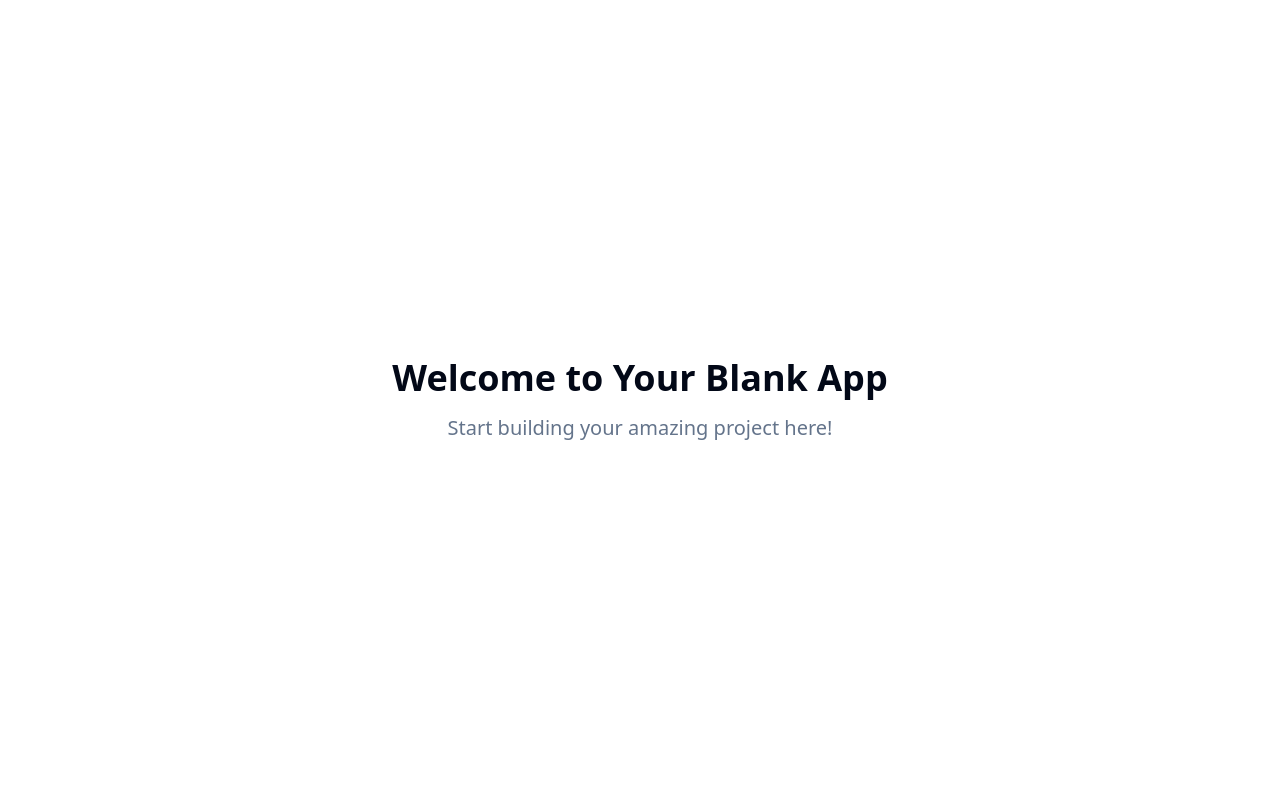
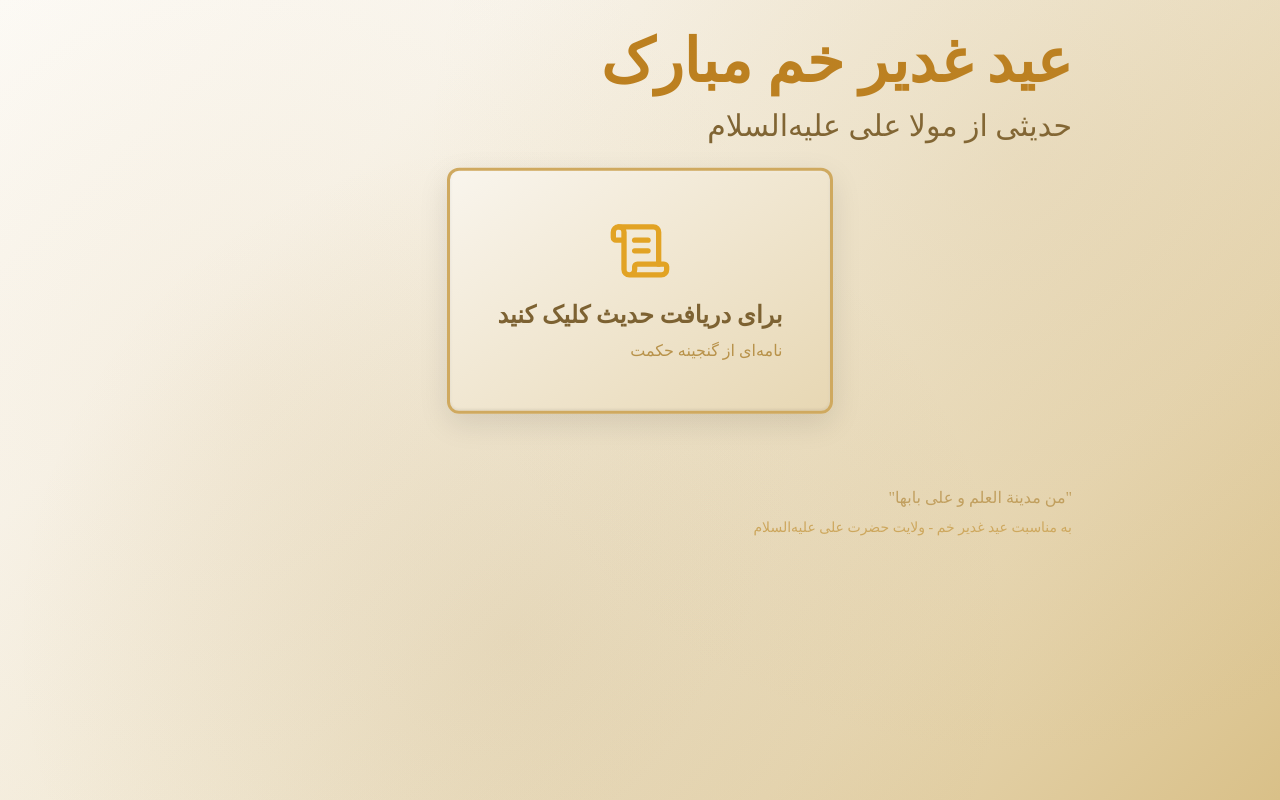
Before and after one commit to mahdihassani-dev/ali-words-of-wisdom, a React (Vite) app: page / in a window 1280 px wide. Built offline with nearby package versions, Linux system fonts and the light colour scheme.

Commit message:
Feat: Create Eid al-Ghadir website
Implement a one-page Persian website with a random hadith feature, adhering to the specified UI/UX and API integration requirements.

```diff
--- a/index.html
+++ b/index.html
@@ -1,14 +1,15 @@
+
 <!DOCTYPE html>
-<html lang="en">
+<html lang="fa" dir="rtl">
   <head>
     <meta charset="UTF-8" />
     <meta name="viewport" content="width=device-width, initial-scale=1.0" />
-    <title>ali-words-of-wisdom</title>
-    <meta name="description" content="Lovable Generated Project" />
+    <title>عید غدیر خم - حدیثی از مولا علی علیه‌السلام</title>
+    <meta name="description" content="وبسایت مخصوص عید غدیر خم با حدیث‌های حضرت علی علیه‌السلام" />
     <meta name="author" content="Lovable" />
 
-    <meta property="og:title" content="ali-words-of-wisdom" />
-    <meta property="og:description" content="Lovable Generated Project" />
+    <meta property="og:title" content="عید غدیر خم - حدیثی از مولا علی علیه‌السلام" />
+    <meta property="og:description" content="وبسایت مخصوص عید غدیر خم با حدیث‌های حضرت علی علیه‌السلام" />
     <meta property="og:type" content="website" />
     <meta property="og:image" content="https://lovable.dev/opengraph-image-p98pqg.png" />
 
--- /dev/null
+++ b/src/components/EidGhadirPage.tsx
@@ -0,0 +1,164 @@
+
+import React, { useState } from 'react';
+import { ScrollText, Loader2, RefreshCw } from 'lucide-react';
+import { toast } from 'sonner';
+
+interface Hadith {
+  person: string;
+  text: string;
+  source: string;
+}
+
+const EidGhadirPage = () => {
+  const [currentHadith, setCurrentHadith] = useState<Hadith | null>(null);
+  const [isLoading, setIsLoading] = useState(false);
+  const [showHadith, setShowHadith] = useState(false);
+
+  const fetchHadith = async (maxTries = 10): Promise<Hadith> => {
+    for (let i = 0; i < maxTries; i++) {
+      try {
+        console.log(`Attempting to fetch hadith, try ${i + 1}/${maxTries}`);
+        const res = await fetch("https://api.keybit.ir/hadis");
+        const data = await res.json();
+
+        console.log('API Response:', data);
+
+        if (data?.result?.person?.includes("امام علی")) {
+          console.log('Found hadith from Imam Ali:', data.result);
+          return data.result;
+        }
+      } catch (error) {
+        console.error(`Error on try ${i + 1}:`, error);
+      }
+    }
+    throw new Error("حدیثی از امام علی پیدا نشد.");
+  };
+
+  const handleScrollClick = async () => {
+    if (isLoading) return;
+
+    setIsLoading(true);
+    setShowHadith(false);
+
+    try {
+      const hadith = await fetchHadith();
+      setCurrentHadith(hadith);
+      setShowHadith(true);
+      toast.success('حدیث جدیدی دریافت شد');
+    } catch (error) {
+      console.error('Error fetching hadith:', error);
+      toast.error('خطا در دریافت حدیث. لطفاً دوباره تلاش کنید.');
+    } finally {
+      setIsLoading(false);
+    }
+  };
+
+  return (
+    <div className="min-h-screen manuscript-bg overflow-hidden">
+      <div className="container mx-auto px-4 py-8 max-w-4xl">
+        {/* Header */}
+        <div className="text-center mb-8 animate-fade-in">
+          <h1 className="text-4xl md:text-6xl font-bold text-islamic-gold-700 mb-4 persian-text">
+            عید غدیر خم مبارک
+          </h1>
+          <h2 className="text-2xl md:text-3xl text-manuscript-800 persian-text font-medium">
+            حدیثی از مولا علی علیه‌السلام
+          </h2>
+        </div>
+
+        {/* Main Content */}
+        <div className="flex flex-col items-center space-y-8">
+
+          {/* Ancient Scroll/Letter */}
+          <div className="relative">
+            <button
+              onClick={handleScrollClick}
+              disabled={isLoading}
+              className={`
+                ancient-scroll
+                p-8 md:p-12 rounded-xl
+                transition-all duration-300 ease-in-out
+                hover:animate-glow
+                focus:outline-none focus:ring-4 focus:ring-islamic-gold-300
+                disabled:opacity-50 disabled:cursor-not-allowed
+                ${!isLoading ? 'animate-float' : ''}
+              `}
+            >
+              <div className="flex flex-col items-center space-y-4">
+                {isLoading ? (
+                  <Loader2 className="w-16 h-16 text-islamic-gold-600 animate-spin" />
+                ) : (
+                  <ScrollText className="w-16 h-16 text-islamic-gold-600" />
+                )}
+
+                <div className="text-center persian-text">
+                  <p className="text-xl md:text-2xl font-semibold text-manuscript-800 mb-2">
+                    {isLoading ? 'در حال دریافت حدیث...' : 'برای دریافت حدیث کلیک کنید'}
+                  </p>
+                  <p className="text-sm md:text-base text-manuscript-600">
+                    {isLoading ? 'لطفاً صبر کنید' : 'نامه‌ای از گنجینه حکمت'}
+                  </p>
+                </div>
+              </div>
+            </button>
+          </div>
+
+          {/* Hadith Display */}
+          {showHadith && currentHadith && (
+            <div className="w-full max-w-3xl animate-fade-in">
+              <div className="islamic-border bg-card/80 backdrop-blur-sm p-6 md:p-8 rounded-lg shadow-2xl">
+
+                {/* Hadith Text */}
+                <div className="mb-6">
+                  <blockquote className="text-lg md:text-xl leading-relaxed text-foreground persian-text text-center font-medium">
+                    "{currentHadith.text}"
+                  </blockquote>
+                </div>
+
+                {/* Attribution */}
+                <div className="border-t border-islamic-gold-200 pt-4 space-y-2 text-center">
+                  <p className="text-base md:text-lg font-semibold text-islamic-gold-700 persian-text">
+                    {currentHadith.person}
+                  </p>
+                  {currentHadith.source && (
+                    <p className="text-sm md:text-base text-muted-foreground persian-text">
+                      منبع: {currentHadith.source}
+                    </p>
+                  )}
+                </div>
+
+                {/* New Hadith Button */}
+                <div className="mt-6 text-center">
+                  <button
+                    onClick={handleScrollClick}
+                    disabled={isLoading}
+                    className="inline-flex items-center space-x-2 space-x-reverse px-6 py-3 bg-islamic-gold-500 hover:bg-islamic-gold-600 text-white rounded-lg transition-colors duration-200 disabled:opacity-50 disabled:cursor-not-allowed font-persian"
+                  >
+                    {isLoading ? (
+                      <Loader2 className="w-4 h-4 animate-spin" />
+                    ) : (
+                      <RefreshCw className="w-4 h-4" />
+                    )}
+                    <span>حدیث جدید</span>
+                  </button>
+                </div>
+              </div>
+            </div>
+          )}
+        </div>
+
+        {/* Footer */}
+        <div className="mt-16 text-center">
+          <p className="text-sm md:text-base text-manuscript-600 persian-text opacity-80">
+            "من مدینة العلم و علی بابها"
+          </p>
+          <p className="text-xs md:text-sm text-manuscript-500 persian-text mt-2">
+            به مناسبت عید غدیر خم - ولایت حضرت علی علیه‌السلام
+          </p>
+        </div>
+      </div>
+    </div>
+  );
+};
+
+export default EidGhadirPage;
--- a/src/index.css
+++ b/src/index.css
@@ -1,38 +1,41 @@
+
 @tailwind base;
 @tailwind components;
 @tailwind utilities;
+
+@import url('https://fonts.googleapis.com/css2?family=Vazir:wght@300;400;500;600;700&display=swap');
 
 /* Definition of the design system. All colors, gradients, fonts, etc should be defined here. */
 
 @layer base {
   :root {
-    --background: 0 0% 100%;
-    --foreground: 222.2 84% 4.9%;
+    --background: 35 25% 95%;
+    --foreground: 30 15% 15%;
 
-    --card: 0 0% 100%;
-    --card-foreground: 222.2 84% 4.9%;
+    --card: 35 25% 98%;
+    --card-foreground: 30 15% 15%;
 
-    --popover: 0 0% 100%;
-    --popover-foreground: 222.2 84% 4.9%;
+    --popover: 35 25% 98%;
+    --popover-foreground: 30 15% 15%;
 
-    --primary: 222.2 47.4% 11.2%;
-    --primary-foreground: 210 40% 98%;
+    --primary: 36 45% 50%;
+    --primary-foreground: 0 0% 98%;
 
-    --secondary: 210 40% 96.1%;
-    --secondary-foreground: 222.2 47.4% 11.2%;
+    --secondary: 35 20% 90%;
+    --secondary-foreground: 30 15% 15%;
 
-    --muted: 210 40% 96.1%;
-    --muted-foreground: 215.4 16.3% 46.9%;
+    --muted: 35 20% 90%;
+    --muted-foreground: 30 10% 45%;
 
-    --accent: 210 40% 96.1%;
-    --accent-foreground: 222.2 47.4% 11.2%;
+    --accent: 36 45% 85%;
+    --accent-foreground: 30 15% 15%;
 
     --destructive: 0 84.2% 60.2%;
     --destructive-foreground: 210 40% 98%;
 
-    --border: 214.3 31.8% 91.4%;
-    --input: 214.3 31.8% 91.4%;
-    --ring: 222.2 84% 4.9%;
+    --border: 35 25% 85%;
+    --input: 35 25% 85%;
+    --ring: 36 45% 50%;
 
     --radius: 0.5rem;
 
@@ -98,6 +101,76 @@
   }
 
   body {
-    @apply bg-background text-foreground;
+    @apply bg-background text-foreground font-persian;
+    direction: rtl;
+  }
+
+  html {
+    direction: rtl;
   }
 }
+
+/* Persian text styling */
+.persian-text {
+  font-family: 'Vazir', 'Sahel', 'Tanha', serif;
+  direction: rtl;
+  text-align: right;
+  line-height: 2;
+}
+
+/* Manuscript background pattern */
+.manuscript-bg {
+  background: linear-gradient(135deg, #fdfbf7 0%, #f9f5ed 25%, #f1e8d3 50%, #e7d7b3 75%, #d9c088 100%);
+  position: relative;
+}
+
+.manuscript-bg::before {
+  content: '';
+  position: absolute;
+  top: 0;
+  left: 0;
+  right: 0;
+  bottom: 0;
+  background-image:
+    radial-gradient(circle at 20% 50%, rgba(207, 169, 95, 0.1) 0%, transparent 50%),
+    radial-gradient(circle at 80% 20%, rgba(184, 146, 74, 0.1) 0%, transparent 50%),
+    radial-gradient(circle at 40% 80%, rgba(157, 121, 57, 0.1) 0%, transparent 50%);
+  pointer-events: none;
+}
+
+/* Islamic ornamental border */
+.islamic-border {
+  position: relative;
+  border: 2px solid #cfa95f;
+  border-radius: 8px;
+}
+
+.islamic-border::before {
+  content: '';
+  position: absolute;
+  top: -4px;
+  left: -4px;
+  right: -4px;
+  bottom: -4px;
+  border: 1px solid rgba(207, 169, 95, 0.3);
+  border-radius: 12px;
+  pointer-events: none;
+}
+
+/* Scroll/Letter styling */
+.ancient-scroll {
+  background: linear-gradient(145deg, #f9f5ed, #e7d7b3);
+  border: 3px solid #cfa95f;
+  box-shadow:
+    0 10px 30px rgba(0, 0, 0, 0.1),
+    inset 0 1px 3px rgba(255, 255, 255, 0.3),
+    inset 0 -1px 3px rgba(0, 0, 0, 0.1);
+}
+
+.ancient-scroll:hover {
+  transform: translateY(-2px) rotate(1deg);
+  box-shadow:
+    0 15px 40px rgba(0, 0, 0, 0.15),
+    inset 0 1px 3px rgba(255, 255, 255, 0.3),
+    inset 0 -1px 3px rgba(0, 0, 0, 0.1);
+}
--- a/src/pages/Index.tsx
+++ b/src/pages/Index.tsx
@@ -1,14 +1,8 @@
-// Update this page (the content is just a fallback if you fail to update the page)
+
+import EidGhadirPage from '@/components/EidGhadirPage';
 
 const Index = () => {
-  return (
-    <div className="min-h-screen flex items-center justify-center bg-background">
-      <div className="text-center">
-        <h1 className="text-4xl font-bold mb-4">Welcome to Your Blank App</h1>
-        <p className="text-xl text-muted-foreground">Start building your amazing project here!</p>
-      </div>
-    </div>
-  );
+  return <EidGhadirPage />;
 };
 
 export default Index;
--- a/tailwind.config.ts
+++ b/tailwind.config.ts
@@ -1,3 +1,4 @@
+
 import type { Config } from "tailwindcss";
 
 export default {
@@ -61,6 +62,30 @@ export default {
 					'accent-foreground': 'hsl(var(--sidebar-accent-foreground))',
 					border: 'hsl(var(--sidebar-border))',
 					ring: 'hsl(var(--sidebar-ring))'
+				},
+				'manuscript': {
+					'50': '#fdfbf7',
+					'100': '#f9f5ed',
+					'200': '#f1e8d3',
+					'300': '#e7d7b3',
+					'400': '#d9c088',
+					'500': '#cfa95f',
+					'600': '#b8924a',
+					'700': '#9a7939',
+					'800': '#7d6232',
+					'900': '#665129',
+				},
+				'islamic-gold': {
+					'50': '#fffdf2',
+					'100': '#fffae0',
+					'200': '#fef3c1',
+					'300': '#fce896',
+					'400': '#f8d761',
+					'500': '#f3c137',
+					'600': '#e2a324',
+					'700': '#bc7f1e',
+					'800': '#9a621e',
+					'900': '#7f511e',
 				}
 			},
 			borderRadius: {
@@ -84,11 +109,43 @@ export default {
 					to: {
 						height: '0'
 					}
+				},
+				'fade-in': {
+					'0%': {
+						opacity: '0',
+						transform: 'translateY(20px)'
+					},
+					'100%': {
+						opacity: '1',
+						transform: 'translateY(0)'
+					}
+				},
+				'glow': {
+					'0%, 100%': {
+						boxShadow: '0 0 20px rgba(243, 193, 55, 0.3)'
+					},
+					'50%': {
+						boxShadow: '0 0 40px rgba(243, 193, 55, 0.5)'
+					}
+				},
+				'float': {
+					'0%, 100%': {
+						transform: 'translateY(0px)'
+					},
+					'50%': {
+						transform: 'translateY(-10px)'
+					}
 				}
 			},
 			animation: {
 				'accordion-down': 'accordion-down 0.2s ease-out',
-				'accordion-up': 'accordion-up 0.2s ease-out'
+				'accordion-up': 'accordion-up 0.2s ease-out',
+				'fade-in': 'fade-in 0.5s ease-out',
+				'glow': 'glow 2s ease-in-out infinite',
+				'float': 'float 3s ease-in-out infinite'
+			},
+			fontFamily: {
+				'persian': ['Vazir', 'Sahel', 'Tanha', 'serif'],
 			}
 		}
 	},
```
